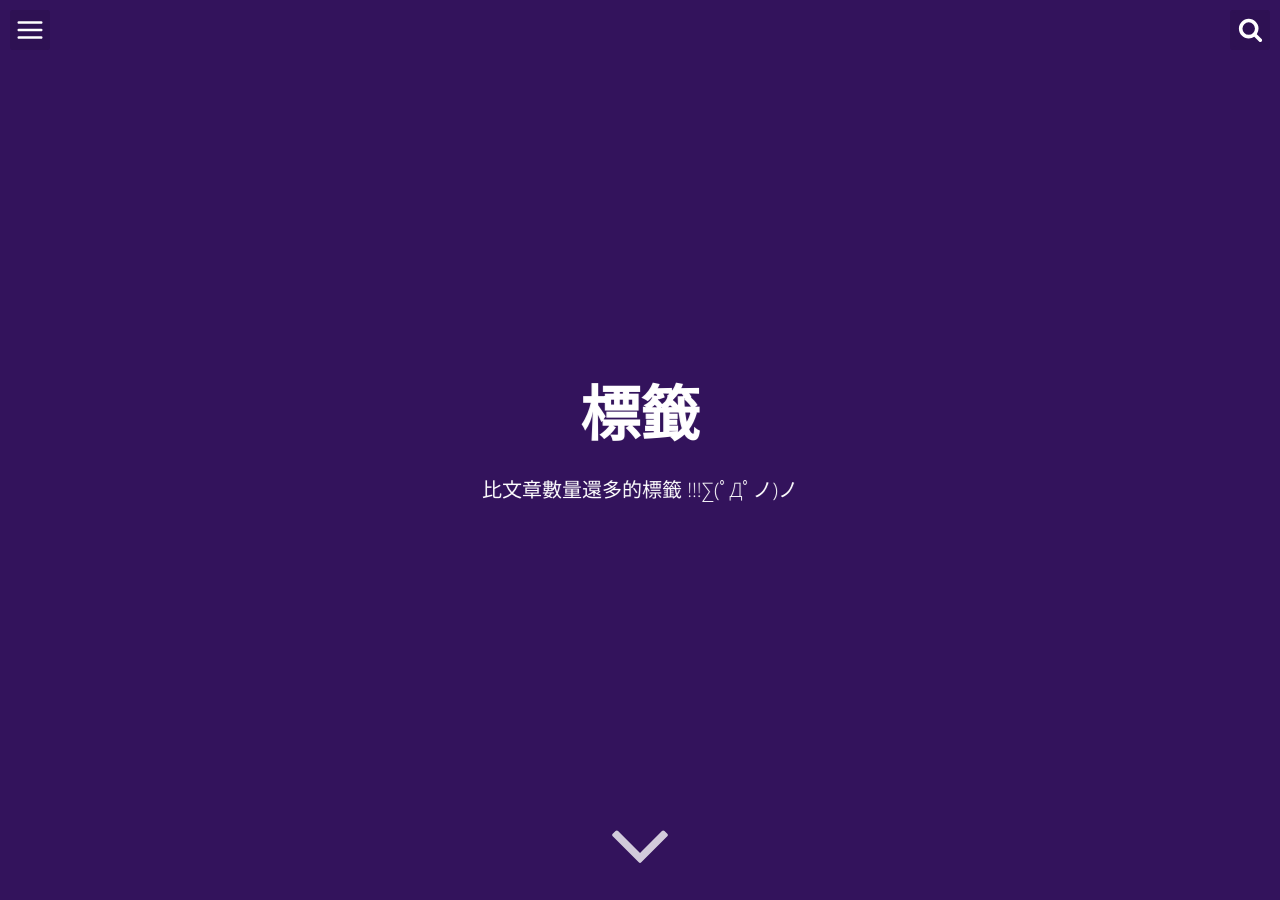
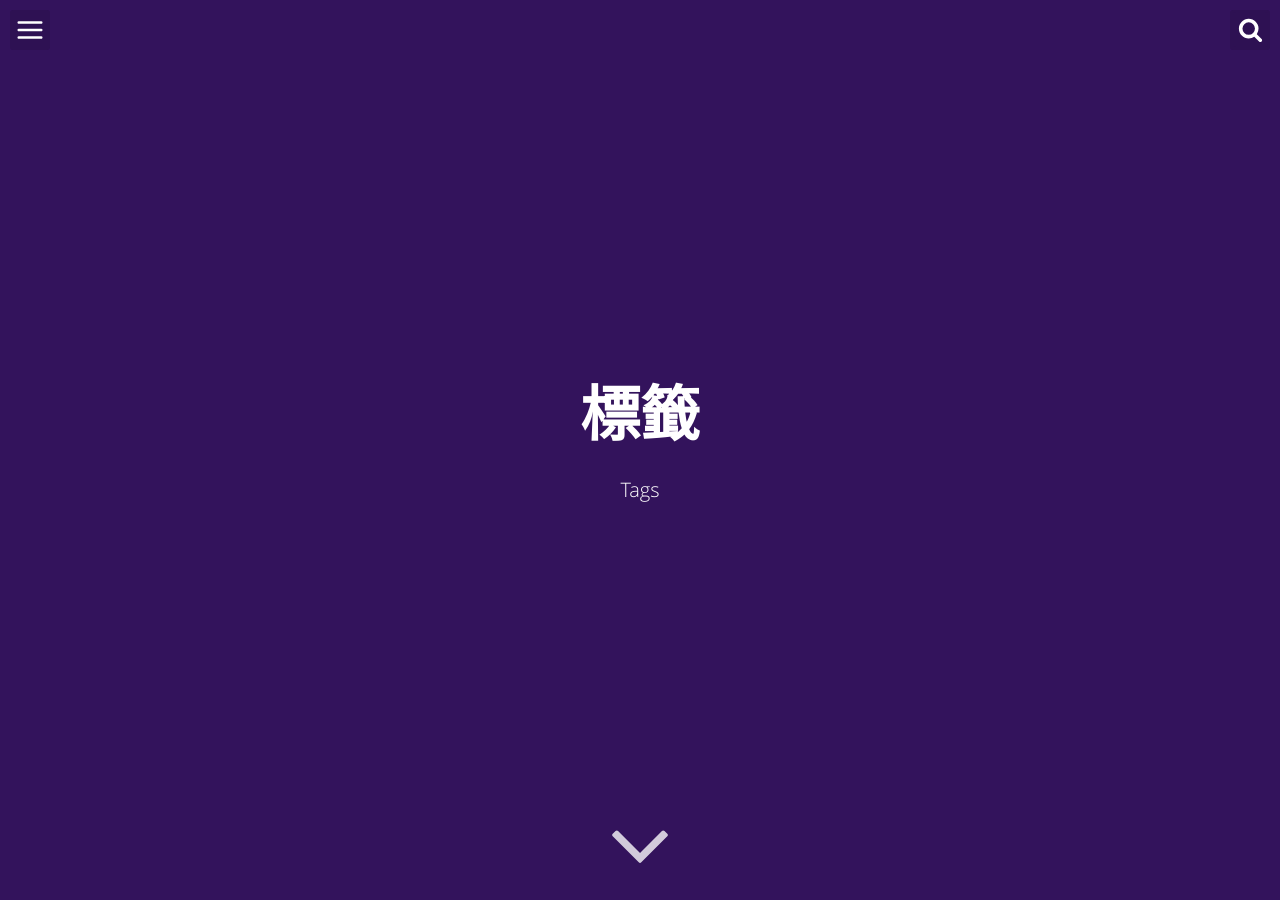
Before and after one commit to lltyzer/lltyzer.github.io, a Jekyll site: the page built from tags.html, in a window 1280 px wide and 900 px high. Built offline with Jekyll 4.4.1, drawn with Linux system fonts in a browser that asks for light colours.

Commit message:
remove some text

```diff
--- a/about.html
+++ b/about.html
@@ -2,7 +2,7 @@
 layout: minimal
 title: "關於"
 permalink: /about/index.html
-description: "來了解一下作者 ♥(´∀` )人"
+description: "About"
 ---
 
 <img itemprop="image" class="img-rounded" src="/assets/img/blog-author.jpg" alt="Willian Justen">
--- a/series.html
+++ b/series.html
@@ -3,7 +3,7 @@ layout: minimal
 title: "分類"
 permalink: /series/index.html
 image: '/assets/img/series.png'
-description: "文章分類 (｡･ω･｡)ﾉ♥"
+description: "Series"
 ---
 
 {% for tag in site.categories %}
--- a/tags.html
+++ b/tags.html
@@ -2,7 +2,7 @@
 layout: minimal
 title: "標籤"
 permalink: /tags/index.html
-description: "比文章數量還多的標籤 !!!∑(ﾟДﾟノ)ノ"
+description: "Tags"
 ---
 
 <div class="tags">
```
